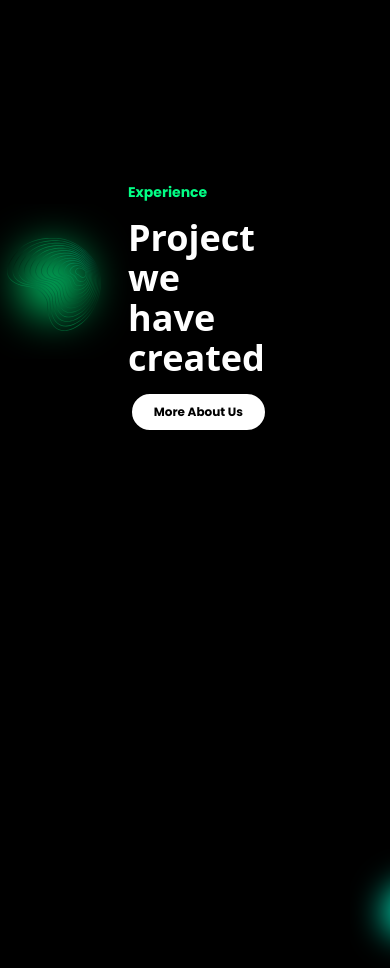
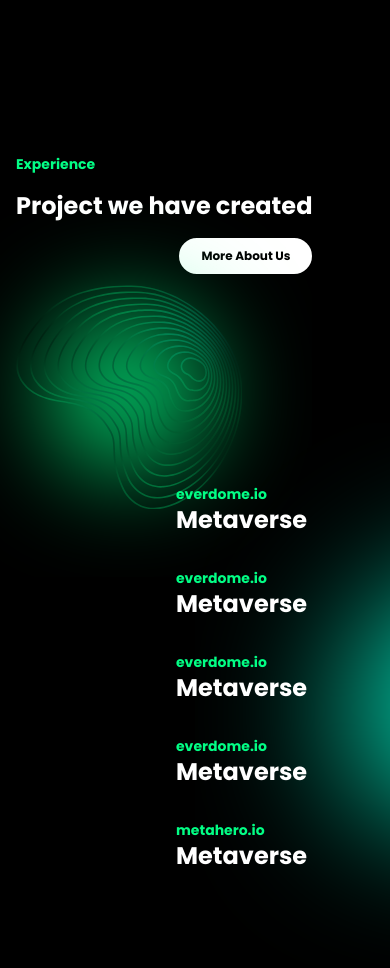
Before and after one commit to chainhouse-it/sc-frontend, a Next.js app: page / in a window 390 px wide. Shown: the part 2580-3548 px from the top of the page. Built offline with nearby package versions, Linux system fonts and the light colour scheme.

Commit message:
Experience mobile

```diff
--- a/components/Home/experience/index.js
+++ b/components/Home/experience/index.js
@@ -28,14 +28,14 @@ const projects = [
 
 export default function Experience() {
     return (
-        <div className="w-full h-screen flex flex-row justify-between relative">
+        <div className="w-full h-screen flex flex-row justify-between relative md:flex-col">
 
-            <div className="h-screen flex flex-col justify-evenly items-start ">
+            <div className="w-full h-screen flex flex-col justify-evenly items-start">
 
-                <div className="flex flex-col pl-32">
+                <div className="flex flex-col pl-32 sm:pl-4  lg:pl-10">
                     <Title text="Experience" />
                     <div className="py-4">
-                        <LargeHeader text="Project we have created" />
+                        <SmallHeader text="Project we have created" />
                     </div>
                     <div className="w-max self-end">
                         <PrimaryButton text="More About Us" link="#" />
@@ -44,13 +44,13 @@ export default function Experience() {
 
                 <div className="h-1/2"></div>
 
-                <div className="w-1/3 self-start absolute top-20">
+                <div className="w-1/3 self-start absolute top-20 sm:w-4/5 md:w-2/5 md:top-20 lg:w-4/5 xl:top-40">
                     <img src="/images/fingerprint-image.svg" />
                 </div>
             </div>
 
-            <div className="w-1/2 h-screen flex flex-col justify-start pr-32 relative">
-                <div className="absolute w-1/3 right-0 bottom-0">
+            <div className="w-screen h-screen flex flex-col justify-start pr-32 relative sm:pr-0 ">
+                <div className="absolute w-1/3 right-0 bottom-0 sm:w-1/2">
                     <img src="/images/eclipse.svg" />
                 </div>
                 <div className = " absolute left-44 bottom-20">
```
